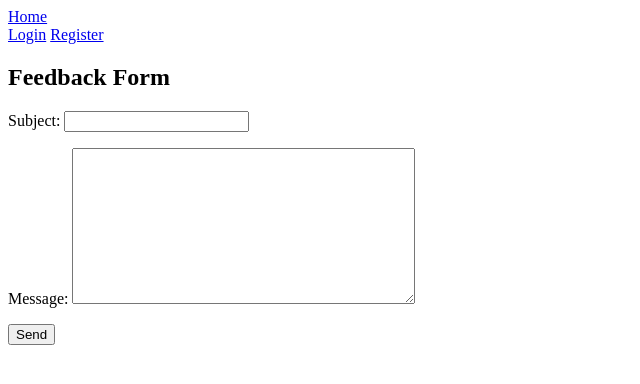
After one commit to Dion-Krasniqi/personal-finance-dashboard, a Django app: page /accounts/feedback/ in a window 1280 px wide. The commit adds this page. Shown: the top 384 px of the page, without its empty margins (0-640 px from the left). Run offline with Django 5.2, Linux system fonts and the light colour scheme.

Commit message:
Added simple feedback view and form, but it currently lacks actual functionality(it just prints on the terminal after submission)

```diff
--- a/backend/accounts/forms.py
+++ b/backend/accounts/forms.py
@@ -42,3 +42,8 @@ class RegistrationForm(UserCreationForm):
     class Meta:
         model = CustomUser
         fields = ["email", "password1", "password2"]
+
+
+class FeedbackForm(forms.Form):
+    subject = forms.CharField(max_length = 100, required = True)
+    message = forms.CharField(widget = forms.Textarea, required = True)
--- a/backend/accounts/templates/accounts/dashboard.html
+++ b/backend/accounts/templates/accounts/dashboard.html
@@ -3,5 +3,5 @@
 {% block content %}
     <h1>Welcome, {{ user.email }}</h1>
     <p>You are logged in. This is the dashboard</p>
-
+    <a href = "{% url 'feedback' %}">Have feedback?</a>
 {% endblock content %}
--- /dev/null
+++ b/backend/accounts/templates/accounts/feedback.html
@@ -0,0 +1,9 @@
+{% extends "base.html" %}
+{% block content %}
+    <h2>Feedback Form</h2>
+    <form method = "post">
+        {% csrf_token %}
+        {{ form.as_p }}
+        <button type = "submit">Send</button>
+    </form>
+{% endblock %}
--- /dev/null
+++ b/backend/accounts/templates/accounts/feedbacksent.html
@@ -0,0 +1,5 @@
+{% extends "base.html" %}
+{% block content %}
+    <p>Thank you for your feedback!</p>
+    <a href = "{% url 'dashboard' %}">Return to dashboard</a>
+{% endblock content %}
--- a/backend/accounts/urls.py
+++ b/backend/accounts/urls.py
@@ -8,4 +8,5 @@ urlpatterns = [
     path("login/", views.CustomLoginView.as_view(template_name = "accounts/login.html"), name="login"),
     path("logout/", views.CustomLogoutView.as_view(next_page = "login"), name="logout"),
     path("dashboard/", views.dashboard, name = "dashboard"),
+    path("feedback/", views.feedback_view, name = "feedback")
 ]
--- a/backend/accounts/views.py
+++ b/backend/accounts/views.py
@@ -6,7 +6,7 @@ from django.views.generic import CreateView
 from django.urls import reverse_lazy
 from django.contrib.auth.decorators import login_required
 
-from .forms import UserRegistrationForm, LoginForm, RegistrationForm
+from .forms import UserRegistrationForm, LoginForm, RegistrationForm, FeedbackForm
 from .models import CustomUser
 
 
@@ -43,3 +43,16 @@ class RegisterView(CreateView):
 @login_required
 def dashboard(request):
     return render(request, "accounts/dashboard.html", { "user": request.user })
+
+def feedback_view(request):
+    if request.method == "POST":
+        form = FeedbackForm(request.POST)
+        if form.is_valid():
+            subject = form.cleaned_data["subject"]
+            message = form.cleaned_data["message"]
+            print("Feedback sent") # replace with functionality
+            return render(request, "accounts/feedbacksent.html")
+    else:
+        form = FeedbackForm()
+
+    return render(request, "accounts/feedback.html", { "form":form })
```
